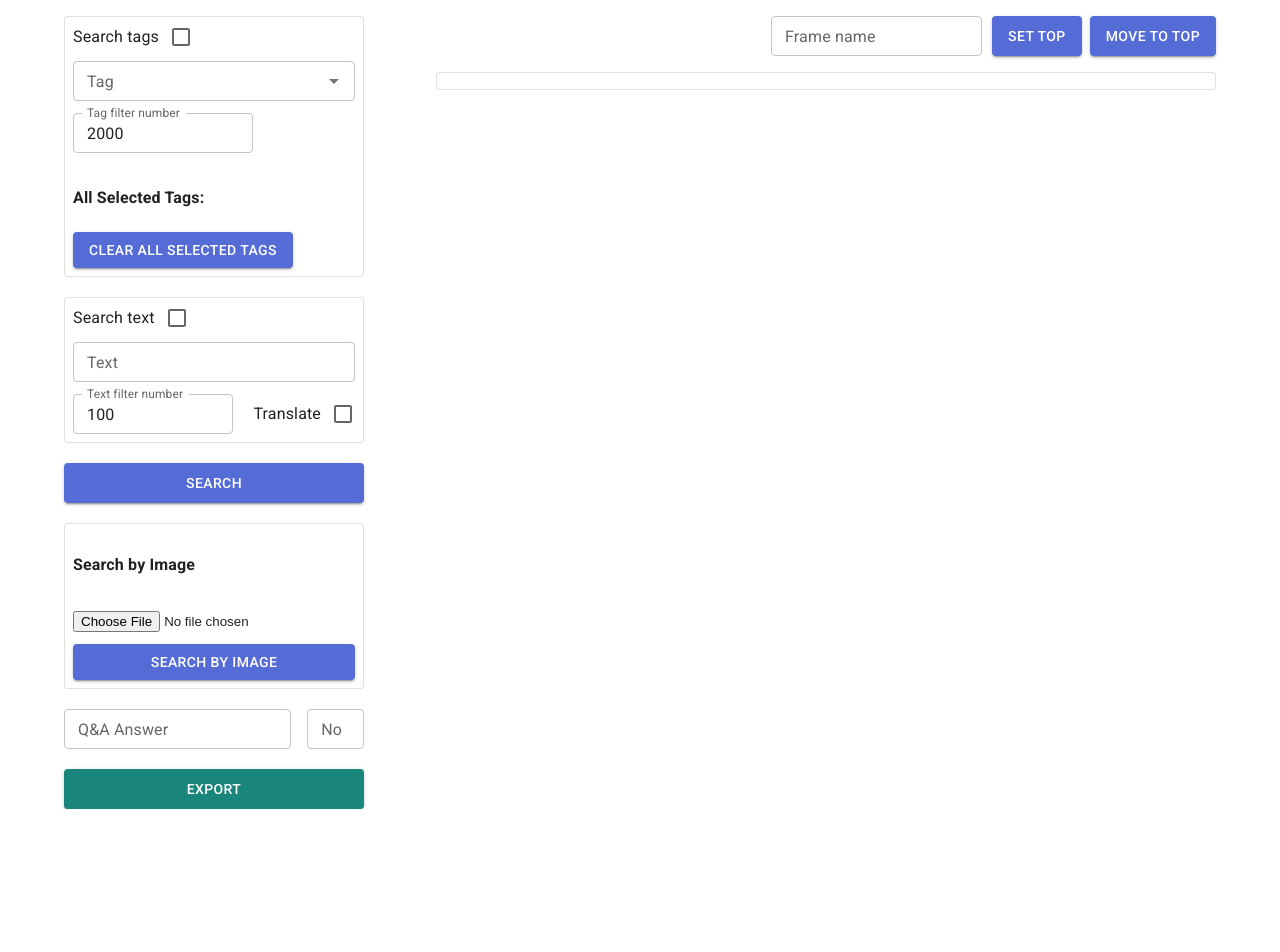
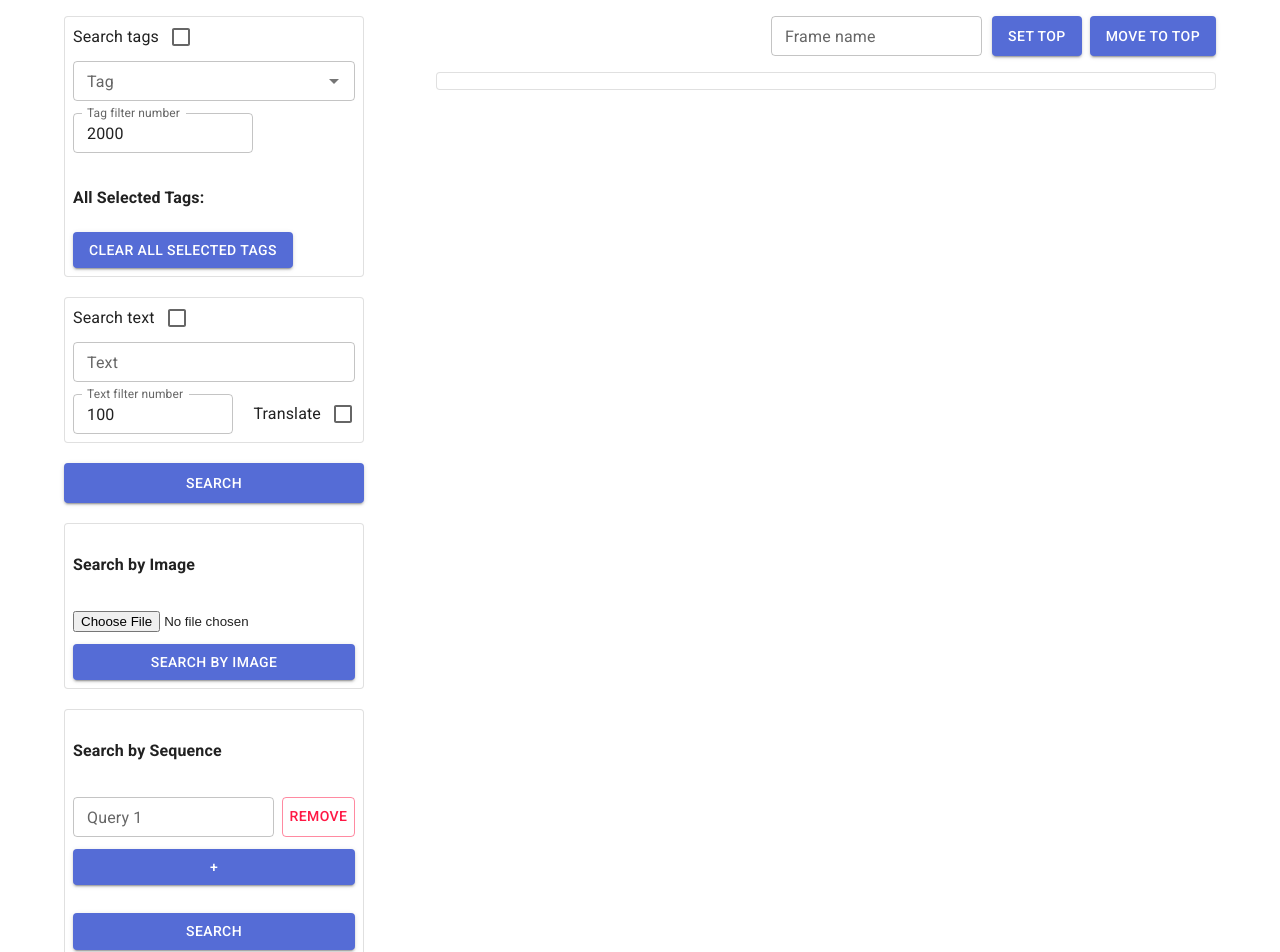
Before and after one commit to nguyentran186/AI-Challenge-fe, a React (Vite) app: page / in a window 1280 px wide. Shown: the top 952 px of the page. Before the commit the page ends 809 px from the top, so only its background shows below. Built offline with nearby package versions, Linux system fonts and the light colour scheme.

Commit message:
Update FE for search by sequence of queries

```diff
--- a/src/App.tsx
+++ b/src/App.tsx
@@ -45,6 +45,42 @@ export default function App() {
   const [replaceText, setReplaceText] = useState<string>(''); //
   const [questionData, setQuestionData] = useState<string>(''); //
   const [selectedFile, setSelectedFile] = useState<File | null>(null);
+  const [textQueries, setTextQueries] = useState<string[]>([""]);
+
+  const handleAddQuery = () => {
+    setTextQueries(prevQueries => [...prevQueries, ""]); // Add a new empty query
+  };
+  const handleQueryChange = (index: number, value: string) => {
+    const updatedQueries = [...textQueries];
+    updatedQueries[index] = value; // Update the specific query
+    setTextQueries(updatedQueries);
+  };
+  const handleRemoveQuery = (index: number) => {
+    const updatedQueries = textQueries.filter((_, i) => i !== index); // Remove the query at the specified index
+    setTextQueries(updatedQueries);
+  };
+
+  const handleSearchBySequence = async () => {
+    try {
+      const response = await fetch("http://localhost:8080/search_by_sequence", {
+        method: "POST",
+        headers: {
+          "Content-Type": "application/json",
+        },
+        body: JSON.stringify({ queries: textQueries }), // Send only the final query
+      });
+
+      if (!response.ok) {
+        throw new Error(`HTTP error! status: ${response.status}`);
+      }
+
+      const data = await response.json();
+      setResult(data); // Assuming `setResult` updates the state to display images
+
+    } catch (error) {
+      console.error("Error during search by sequence:", error);
+    }
+  };
 
   const handleFileChange = (event: React.ChangeEvent<HTMLInputElement>) => {
     if (event.target.files && event.target.files[0]) {
@@ -425,6 +461,26 @@ export default function App() {
           <input type="file" accept="image/*" onChange={handleFileChange} />
           <Button onClick={handleSearchByImage} variant="contained">Search by Image</Button>
         </Card>
+        <Card variant="outlined" sx={{ padding: 1, gap: 1.5, display: "flex", flexDirection: "column" }}>
+          <h4>Search by Sequence</h4>
+          {textQueries.map((query, index) => (
+            <Box key={index} sx={{ display: 'flex', gap: 1 }}>
+              <TextField
+                label={`Query ${index + 1}`}
+                variant="outlined"
+                size="small"
+                value={query}
+                onChange={(e) => handleQueryChange(index, e.target.value)}
+                fullWidth
+              />
+              <Button variant="outlined" color="error" onClick={() => handleRemoveQuery(index)}>Remove</Button>
+            </Box>
+          ))}
+          <Button variant="contained" onClick={handleAddQuery}>+</Button>
+          <Button variant="contained" onClick={handleSearchBySequence} sx={{ marginTop: 2 }}>
+            Search
+          </Button>
+        </Card>
 
         <Box sx={{ display: 'flex', gap: 2 }}>
         <TextField
@@ -512,4 +568,6 @@ export default function App() {
       </div>
     </Container>
   );
+  // Function to get handle optional list of text query
+
 }
```
